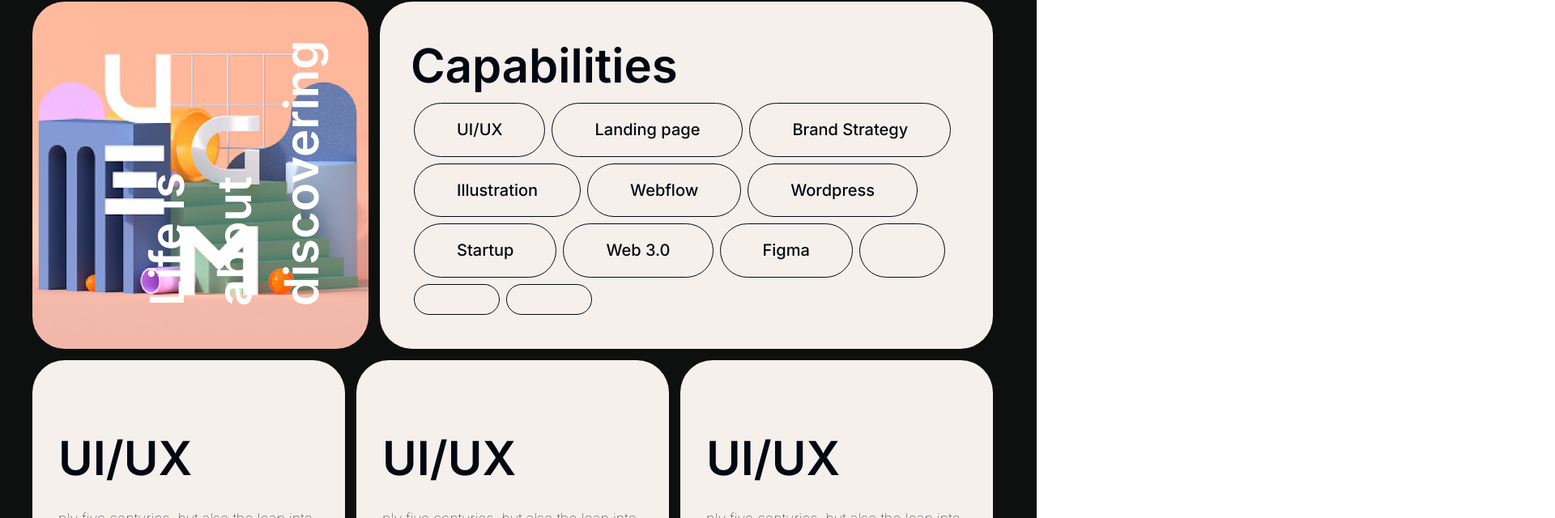
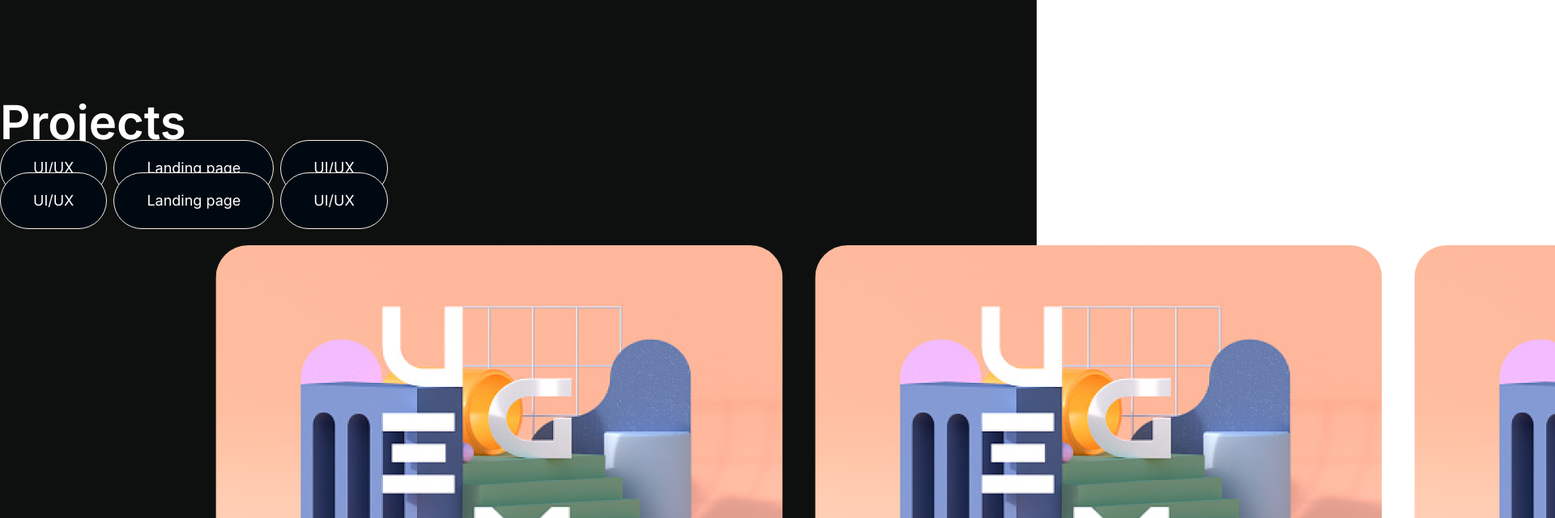
Before and after one commit to 70Ni/webapp, a React (Create React App) app: page / in a window 1280 px wide. Shown: the part 1836-2476 px from the top of the page at 81% size, 1920 px wide, since content can reach past the window. Built offline with nearby package versions, Linux system fonts and the light colour scheme.

Commit message:
Project page changes

```diff
--- a/package.json
+++ b/package.json
@@ -6,13 +6,14 @@
     "@testing-library/jest-dom": "^5.17.0",
     "@testing-library/react": "^13.4.0",
     "@testing-library/user-event": "^13.5.0",
+    "framer-motion": "^10.16.4",
+    "homepage": "https://70ni.github.io/webapp/",
     "react": "^18.2.0",
     "react-dom": "^18.2.0",
     "react-router-dom": "^6.16.0",
     "react-scripts": "5.0.1",
     "rsuite": "^5.40.0",
-    "web-vitals": "^2.1.4",
-    "homepage": "https://70ni.github.io/webapp/"
+    "web-vitals": "^2.1.4"
   },
   "scripts": {
     "start": "react-scripts start",
--- a/src/Pages/Landing page/Land.jsx
+++ b/src/Pages/Landing page/Land.jsx
@@ -1,5 +1,5 @@
 import React from "react";
-import { useState,useEffect } from "react";
+import { useState,useEffect,useRef } from "react";
 import Achieve from "../../Section/Achievements/Achieve";
 import Brief from "../../Section/Brief/Brief";
 import Capabilities from "../../Section/Capabilities/Capabilities";
@@ -14,6 +14,8 @@ import Casestudy from "../Casestudy/Casestudy";
 function Land() {
   const [theme, settheme] = useState();
   const [loading, setLoading] = useState(true);
+
+
   useEffect(() => {
     function setTheme(themeName) {
       settheme((document.documentElement.className = themeName));
@@ -31,7 +33,7 @@ function Land() {
         <IntoSec />
         <Brief />
         <Achieve />
-        {/* <Projects /> */}
+        <Projects />
         {/* <CaseBanner /> */}
         <Capabilities />
         {/* <Clients /> */}
--- a/src/Section/Projects/Projects.css
+++ b/src/Section/Projects/Projects.css
@@ -1,34 +1,57 @@
 .outer-projects {
   margin: 158px 0px;
+  position: relative;
 }
+.headerproje {
+  position: relative;
+  top: 0px;
+}
+
 .projectSelector {
   margin: 20px 0px;
 }
-
-
+.selecbuttonwrp {
+    position: relative;
+    top: -150px;
+    z-index: 5;
+}
+.selecbuttocont {
+    position: absolute;
+}
+.seleccover {
+    display: flex;
+}
 .selectTxt {
-    font-size: 32px;
+  font-size: 18px;
   margin-right: 8px;
   z-index: 2;
   color: black;
-    padding: 34px 40px;
+  padding: 24px 40px;
   width: fit-content;
   border-radius: 80px;
   color: white;
   background-color: #000912;
-    border: 1px solid #F6F0EC;
+  border: 1px solid #f6f0ec;
 }
 .selectTxt:hover {
   color: #000912;
-    background-color: #F6F0EC;
-    border: 1px solid #F6F0EC;
+  background-color: #f6f0ec;
+  border: 1px solid #f6f0ec;
   transition-duration: 0.5s;
 }
 .SwipSection {
-    overflow-x: scroll;
+  position: relative;
+  height: 300vh;
 }
 .PrjectBox {
   margin: 12px 0px;
+  display: flex;
+  position: sticky;
+  display: flex;
+  justify-content: flex-start;
+  top: 250px;
+}
+.motion {
   display: flex;
 }
 .img-project {
--- a/src/Section/Projects/Projects.jsx
+++ b/src/Section/Projects/Projects.jsx
@@ -1,12 +1,23 @@
 import React from "react";
+import { useRef } from "react";
+
+import { motion, useTransform, useScroll } from "framer-motion";
+
 import { Button } from "rsuite";
 import "rsuite/dist/rsuite.min.css";
 import ima from "../../Images/Img/Image.png";
-import rightarrw from "../../Images/Svg/Right.svg"
+import rightarrw from "../../Images/Svg/Right.svg";
 import "../Projects/Projects.css";
 function Projects() {
+  const targetRef = useRef(null);
+  const { scrollYProgress } = useScroll({
+    target: targetRef,
+  });
+  const x = useTransform(scrollYProgress, [0, 1], ["12%", "-95%"]);
+
   return (
     <div className="outer-projects">
+      <div className="headerproje">
         <div className="Header">Projects</div>
         <div className="projectSelector">
           <div className="seleccover">
@@ -16,16 +27,33 @@ function Projects() {
             <Button className="Header selectTxt">UI/UX</Button>
           </div>
         </div>
-      <div className="SwipSection">
+      </div>
+      <div className="SwipSection" ref={targetRef}>
         <div className="PrjectBox">
+          <>
+            <div className="selecbuttonwrp">
+              <div className="selecbuttocont">
+                <div className="projectSelector">
+                  <div className="seleccover">
+                    {/* <img src={ima} alt="" className="Selector" /> */}
+                    <Button className="selectTxt">UI/UX</Button>
+                    <Button className="selectTxt">Landing page</Button>
+                    <Button className="selectTxt">UI/UX</Button>
+                  </div>
+                </div>
+              </div>
+            </div>
+          </>
+          <motion.div className="motion" style={{ x }}>
             <img src={ima} alt="img" className="img-project" />
             <img src={ima} alt="img" className="img-project" />
             <img src={ima} alt="img" className="img-project" />
+          </motion.div>
         </div>
       </div>
       <div className="linkContainer">
         <div className="IntrigtTop moreLink">Check more</div>
-        <img src={rightarrw} alt="arrow" className="aright"/>
+        <img src={rightarrw} alt="arrow" className="aright" />
       </div>
     </div>
   );
```
Also changed, not shown: 1 other file (tests, documents, lock files or other folders). Lines whose indentation alone changed are shown as unchanged.
